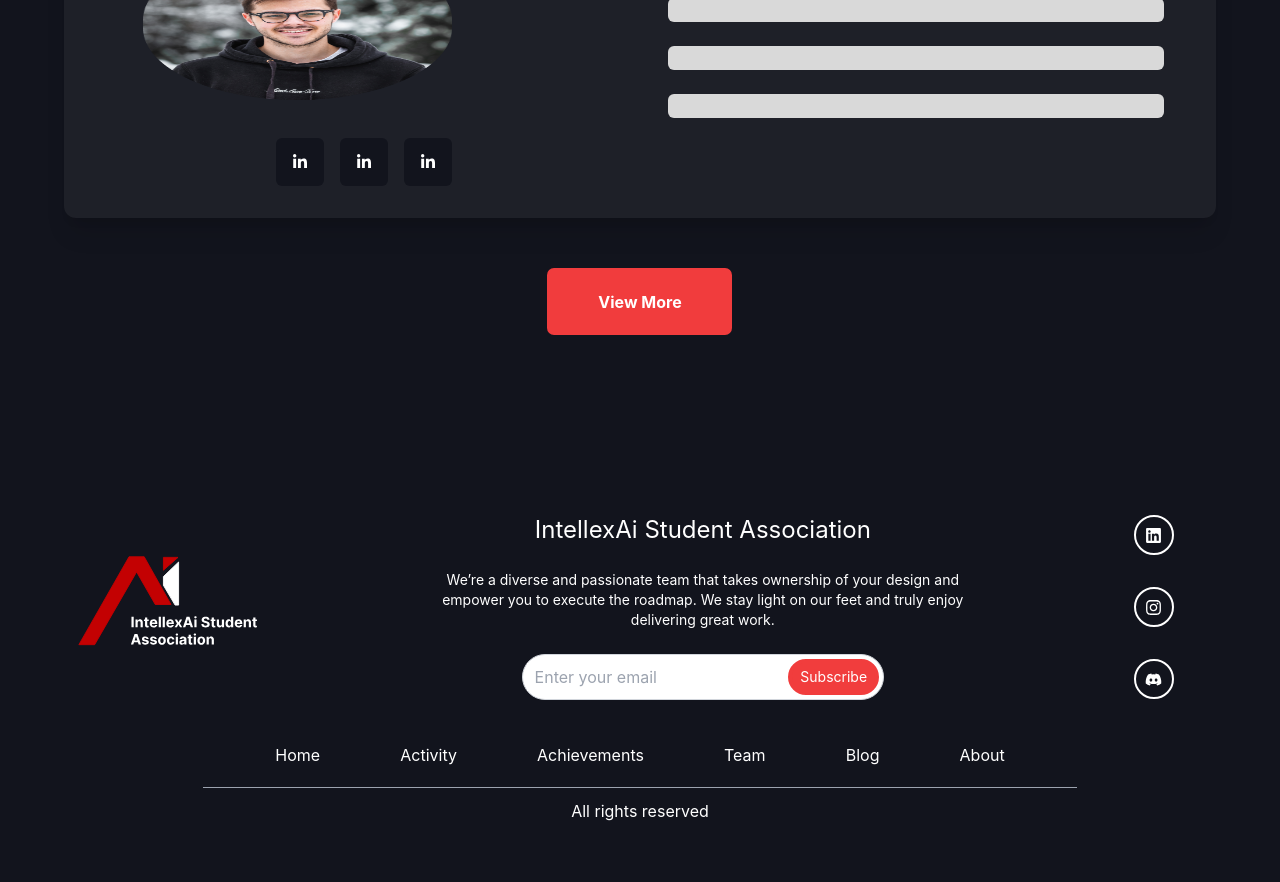
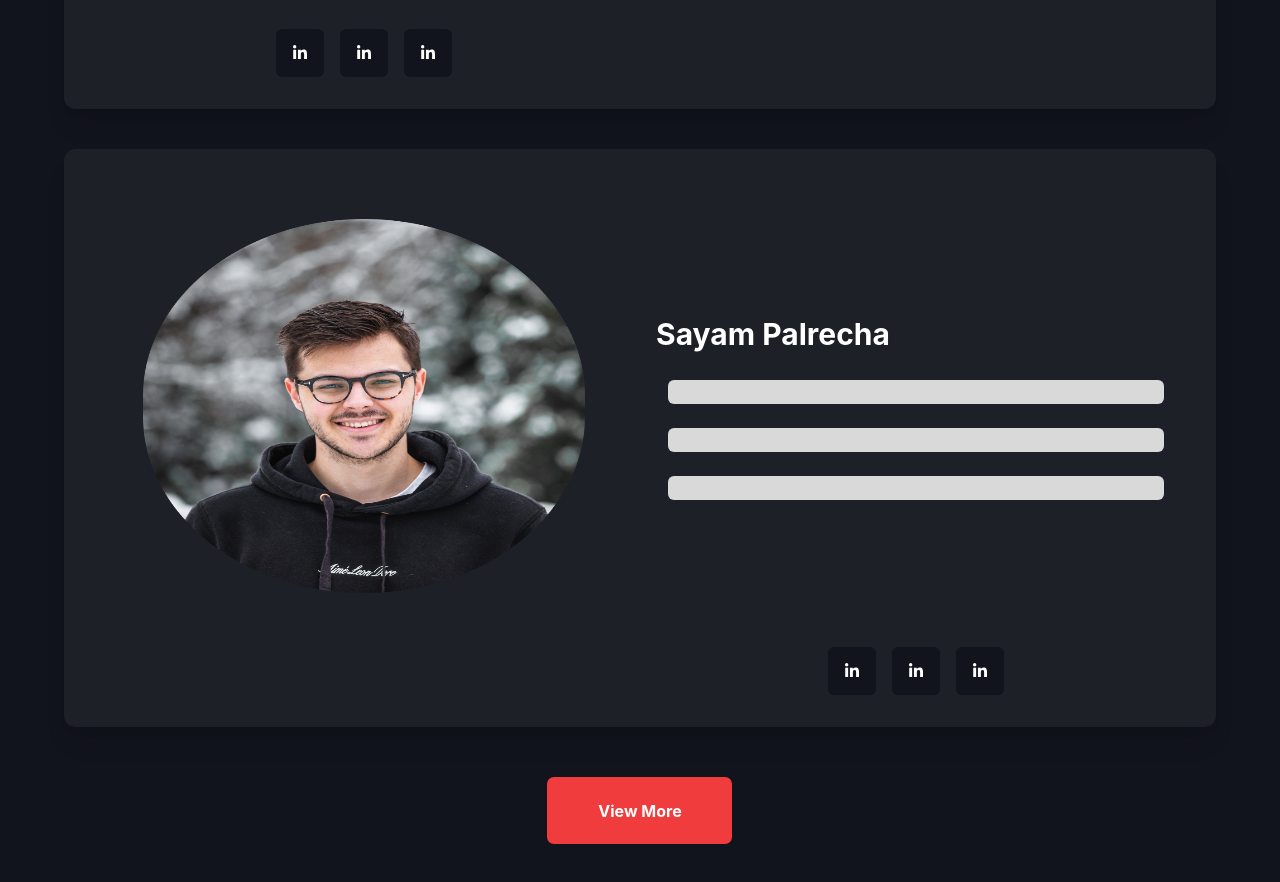
Before and after one commit to Ashuu02/isa-website, a React (Create React App) app: page /achievements in a window 1280 px wide. Shown: the part 800-1682 px from the top of the page. Before the commit the page ends 1639 px from the top, so only its background shows below. Built offline with nearby package versions, Linux system fonts and the light colour scheme.

Commit message:
image fixed

```diff
--- a/src/components/Achivements.jsx
+++ b/src/components/Achivements.jsx
@@ -5,7 +5,10 @@ import { FaLinkedinIn } from "react-icons/fa";
 const Achievements = () => {
   return (
     <>
-      <div id="about" className="max-w-[full] bg-[#12141D] h-full flex items-center ">
+      <div
+        id="about"
+        className="max-w-[full] bg-[#12141D] h-full flex items-center "
+      >
         <div className="flex lg:flex-row justify-center items-center mt-[30px]">
           <div className="justify-between items-center lg:items-stretch relative w-[90%] mb-20 mt-[40px] ">
             <div className="mt-0 text-center items-center flex m-auto w-full h-full justify-center text-white max-w-[90%]">
@@ -27,7 +30,6 @@ const Achievements = () => {
             <div className="text-white mt-[0] w-full md:w-auto">
               <div className="p-6 shadow-xl bg-[#1E2028] rounded-xl hover:scale-105 ease-in duration-300">
                 <div className="grid grid-cols-2 justify-center items-left">
-
                   <div className="flex flex-col items-center justify-center">
                     <h3 className="font-bold w-full p-4 text-3xl">
                       Sayam Palrecha
@@ -37,9 +39,12 @@ const Achievements = () => {
                     <div className="flex p-3 w-full rounded-md bg-[#D9D9D9] m-3 max-w-[90%] md:height-[27px]" />
                   </div>
 
-
                   <div className=" rounded-xl  items-center w-full md:w-[80%] justify-between mt-0 text-center flex m-auto  h-full  text-white">
-                    <img src={pic} className="rounded-xl " alt="/" />
+                    <img
+                      src={pic}
+                      className="rounded-xl w-full h-[85%] sm:h-[full]"
+                      alt="/"
+                    />
                   </div>
                   <div className="flex items-center justify-between flex-col-3 m-auto text-center text-white h-full max-w-[full] ">
                     <div className="rounded-md flex-col p-4 m-2 cursor-pointer hover:scale-110 ease-in duration-300 bg-[#12141D]">
@@ -61,17 +66,22 @@ const Achievements = () => {
               <div className="p-6 shadow-xl bg-[#1E2028] rounded-xl hover:scale-105 ease-in duration-300">
                 <div className="grid grid-cols-2 justify-center items-left">
                   <div className=" rounded-xl  items-center w-full md:w-[80%] justify-between mt-0 text-center flex m-auto  h-full  text-white">
-                    <img src={pic} className="rounded-xl " alt="/" />
+                    <img
+                      src={pic}
+                      className="rounded-xl w-full h-[80%] sm:h-[full]"
+                      alt="/"
+                    />
                   </div>
                   <div className="flex flex-col items-center justify-center">
-                    <h3 className="font-bold w-full p-4 text-3xl">
+                    <h3 className="font-bold w-full sm sm:text-justify p-4 text-3xl">
                       Sayam Palrecha
                     </h3>
                     <div className="flex p-3 w-full rounded-md bg-[#D9D9D9] m-3 max-w-[90%] md:height-[27px]" />
                     <div className="flex p-3 w-full rounded-md bg-[#D9D9D9] m-3 max-w-[90%] md:height-[27px]" />
                     <div className="flex p-3 w-full rounded-md bg-[#D9D9D9] m-3 max-w-[90%] md:height-[27px]" />
                   </div>
-                    <div className="flex items-center justify-center flex-col-3 m-auto mt-0 text-center w-full  text-white ">
+                  <div></div>
+                  <div className="flex  items-right justify-between flex-col-3 m-auto text-center text-white h-full max-w-[full] ">
                     <div className="rounded-md flex-col p-4 m-2 cursor-pointer hover:scale-110 ease-in duration-300 bg-[#12141D]">
                       <FaLinkedinIn />
                     </div>
```
Lines whose indentation alone changed are shown as unchanged.
